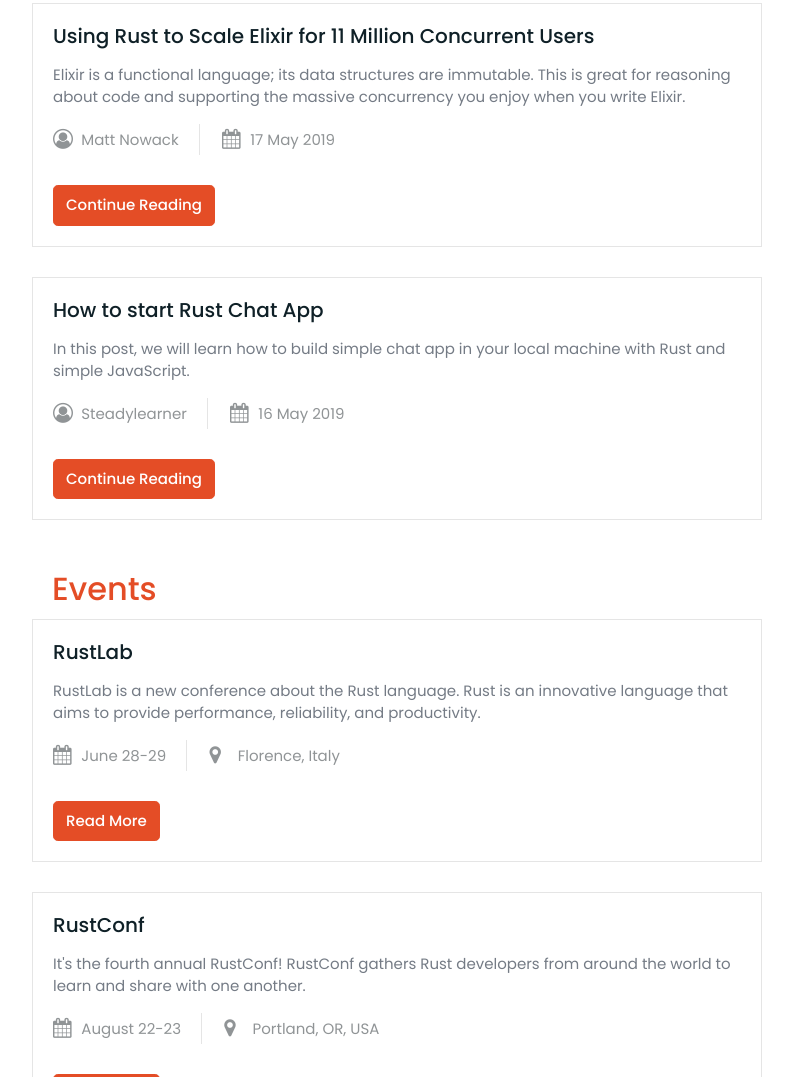
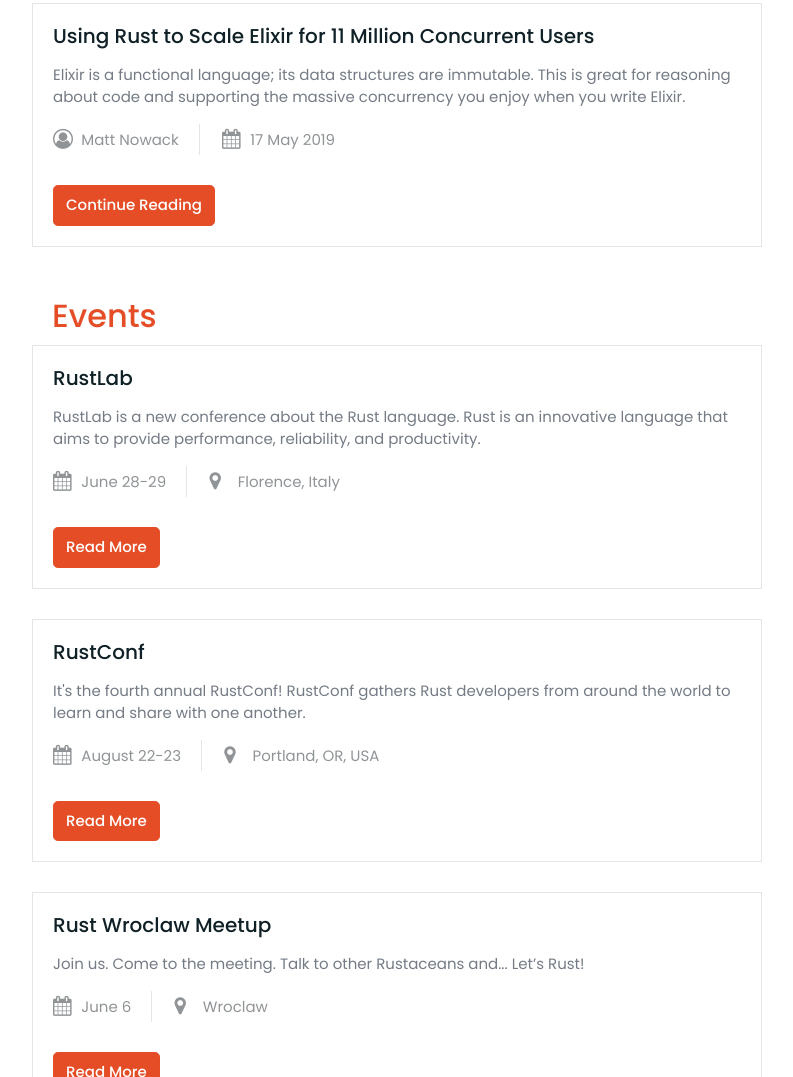
Before and after one commit to NashTech-Labs/rust-times, a plain HTML site: page index.html in a window 1280 px wide. Shown: the part 1882-2959 px from the top of the page, without its empty margins (53-846 px from the left). Drawn offline with nearby package versions, Linux system fonts and the light colour scheme.

Commit message:
Minor refactoring

```diff
--- a/index.html
+++ b/index.html
@@ -425,63 +425,6 @@
                 </div>
               </div>
                <!-- article content end-->
-
-
-            <!-- article content start-->
-            <div class="articles-content">
-                <h6>How to start Rust Chat App</h6>
-                <p>In this post, we will learn how to build simple chat app in your local machine with Rust and simple JavaScript.</p>
-                <!---Author-Date-->
-                <div class="author-date">
-                    <div class="icon-left">
-                        <div class="auther-user">
-                            <i class="fa fa-user-circle-o"></i>
-                        </div>
-                        <div class="auther-name">
-                            Steadylearner
-                        </div>
-                    </div>
-                    <div class="icon-right">
-                        <div class="auther-date">
-                            <i class="fa fa-calendar"></i>
-                        </div>
-                        <div class="date">
-                            16 May 2019
-                        </div>
-                    </div>
-
-                </div>
-                <!---End of Author-Date-->
-
-                <!---Bttn and share-->
-                <div class="articles-readmore">
-                    <div class="row">
-                        <div class="read-more col-md-6">
-                            <div class="article-bttn-share">
-                                <a href="https://medium.com/@steadylearner/how-to-start-rust-chat-app-499a194d0820"  target="_blank"  class="btn btn-primary btn-lg read-bttn">Continue Reading</a>
-                            </div>
-                        </div>
-                        <div class="col-md-6">
-                            <div class="share-articles">
-                                <div class="share-articles-heading">
-                                    <h6>Share Article</h6>
-                                </div>
-                                <div class="share-articles-icon">
-                                    <ul>
-                                        <li class="share-icon"><a href=""><i class="fa fa-linkedin" aria-hidden="true"></i></a></li>
-                                        <li class="share-icon"><a href=""> <i class="fa fa-facebook" aria-hidden="true"></i></a></li>
-                                        <li class="share-icon"><a href=""> <i class="fa fa-twitter" aria-hidden="true"></i></a></li>
-                                    </ul>
-                                </div>
-
-
-                            </div>
-                        </div>
-
-                    </div>
-                </div>
-            </div>
-            <!-- article content end-->
 
         </div>
         <!-- Articles block-->
```
